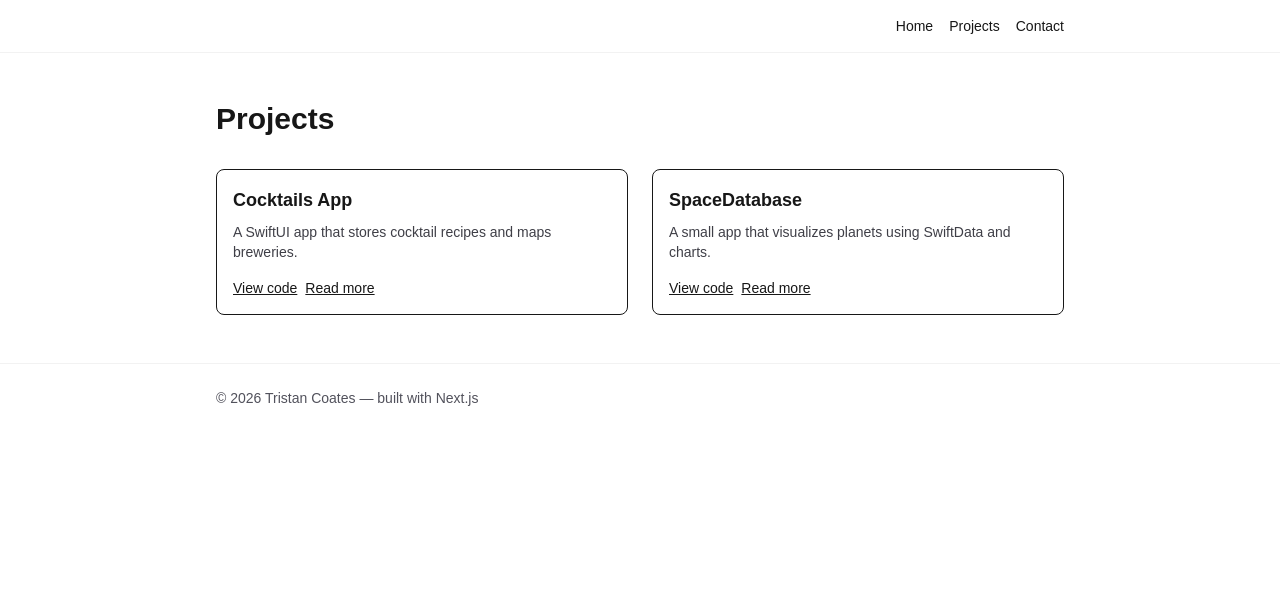
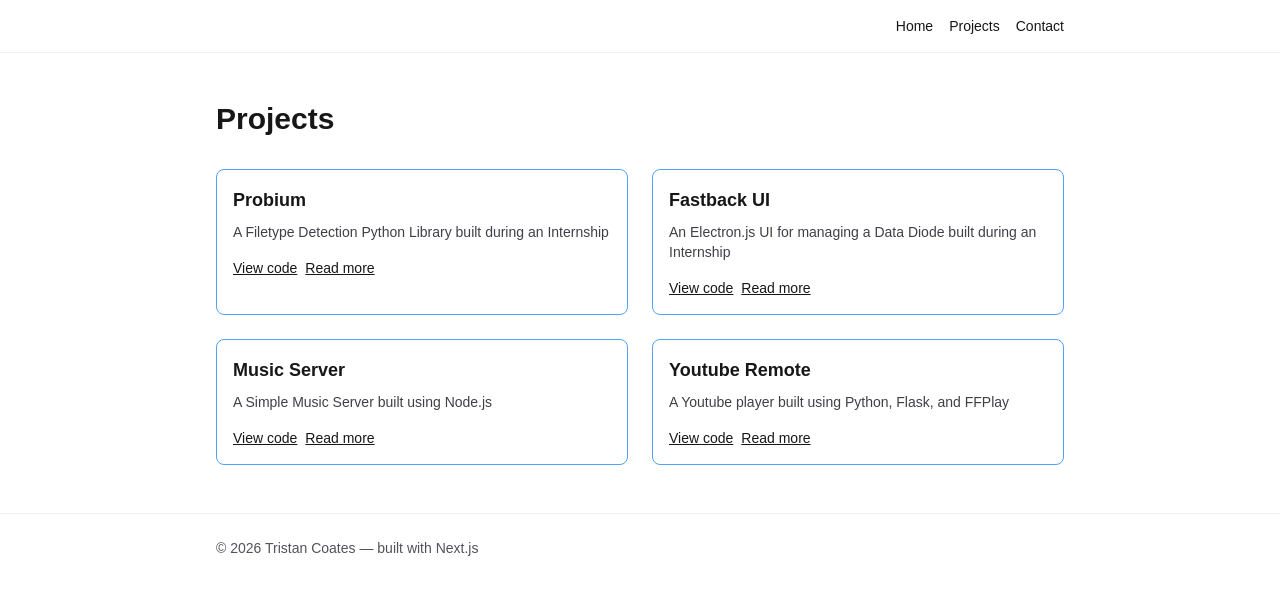
Before and after one commit to tncoates/portfolio, a Next.js app: page /projects in a window 1280 px wide. Shown: the top 594 px of the page. Built offline with nearby package versions, Linux system fonts and the light colour scheme.

Commit message:
starting projects page

```diff
--- a/app/projects/page.tsx
+++ b/app/projects/page.tsx
@@ -4,15 +4,26 @@ import Link from "next/link";
 const projects = [
   {
     id: "p1",
-    title: "Cocktails App",
-    desc: "A SwiftUI app that stores cocktail recipes and maps breweries.",
-    href: "https://github.com/yourname/cocktails",
+    title: "Probium",
+    desc: "A Filetype Detection Python Library built during an Internship",
+    href: "https://github.com/breezynotcheezy/probium",
   },
   {
     id: "p2",
-    title: "SpaceDatabase",
-    desc: "A small app that visualizes planets using SwiftData and charts.",
-    href: "https://github.com/yourname/spacedatabase",
+    title: "Fastback UI",
+    desc: "An Electron.js UI for managing a Data Diode built during an Internship",
+  },
+  {
+    id: "p3",
+    title: "Music Server",
+    desc: "A Simple Music Server built using Node.js",
+    href: "https://github.com/tncoates/music-server",
+  },
+  {
+    id: "p4",
+    title: "Youtube Remote",
+    desc: "A Youtube player built using Python, Flask, and FFPlay",
+    href: "https://github.com/tncoates/yt-remote",
   },
 ];
 
@@ -21,9 +32,13 @@ export default function Projects() {
     <section className="space-y-8">
       <h1 className="text-3xl font-bold">Projects</h1>
 
+      <p className="mt-4 max-w-2xl text-lg text-zinc-700 dark:text-zinc-300">
+
+      </p>
+
       <div className="grid gap-6 sm:grid-cols-2">
         {projects.map((p) => (
-          <article key={p.id} className="rounded-lg border p-4">
+          <article key={p.id} className="rounded-lg border border-blue-400 p-4">
             <h3 className="text-lg font-semibold">{p.title}</h3>
             <p className="mt-2 text-sm text-zinc-700 dark:text-zinc-300">
               {p.desc}
```
